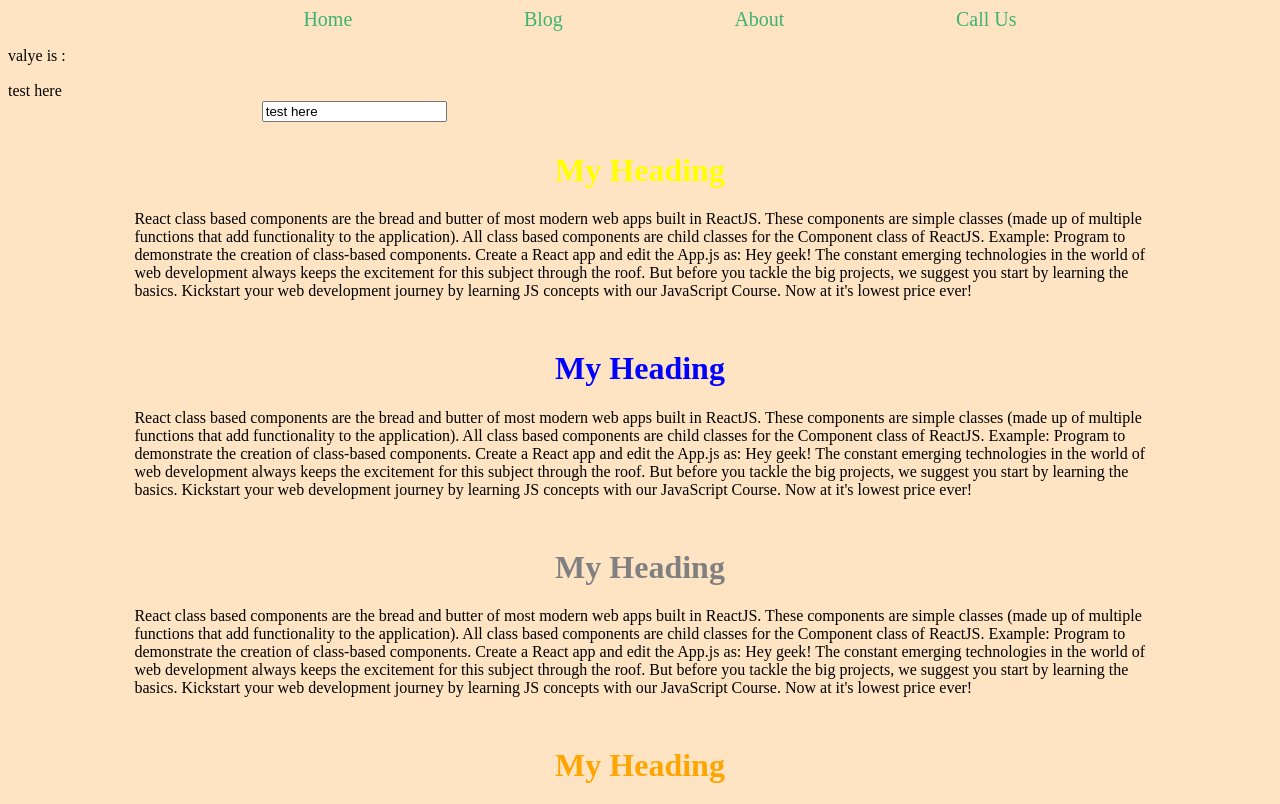
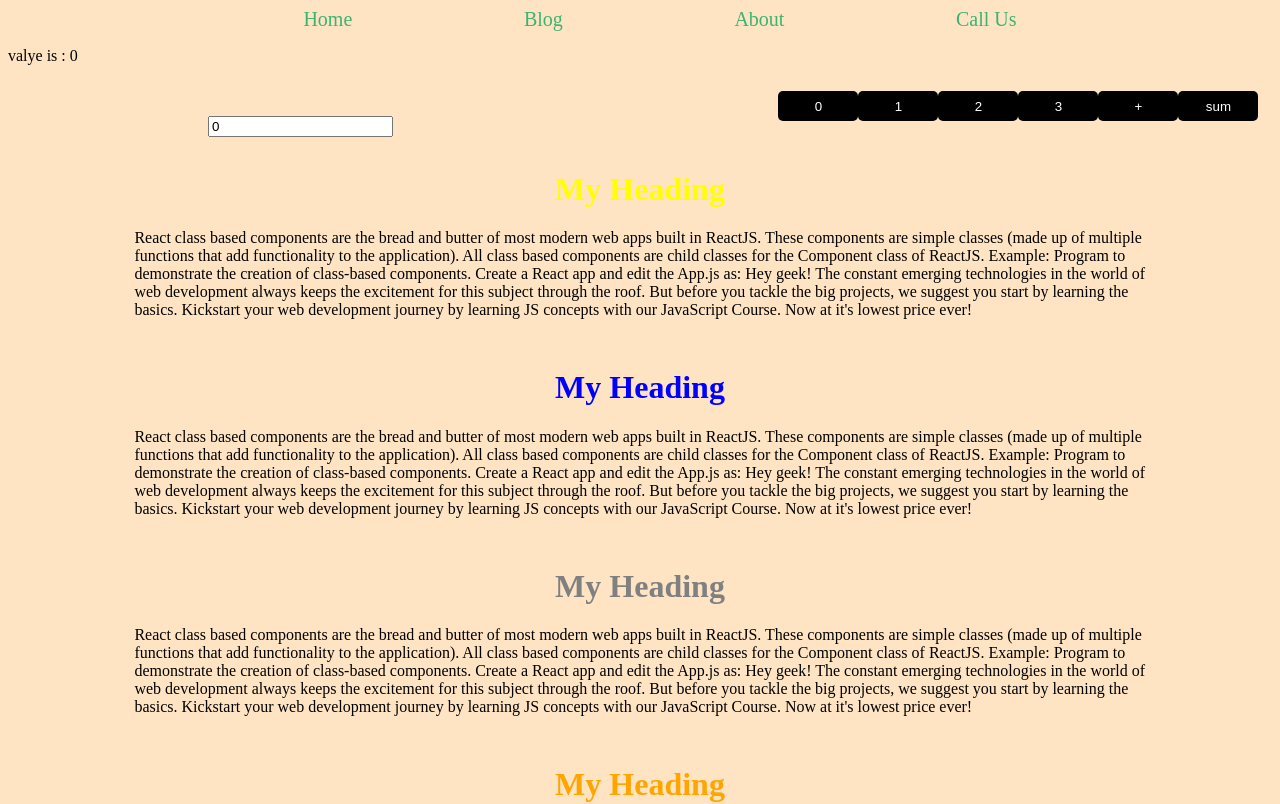
Before and after one commit to sukhreet028/React-Learning, a React (Create React App) app: page / in a window 1280 px wide. Shown: the top 804 px of the page. Built offline with nearby package versions, Linux system fonts and the light colour scheme.

Commit message:
calc-logic

```diff
--- a/src/components/Pages/Home.jsx
+++ b/src/components/Pages/Home.jsx
@@ -3,24 +3,69 @@ import List from '../List-com/List';
 import Head from '../Head-com/Head';
 import Footer from '../footer/footer';
 import Input from '../input-com/input';
+import Buttons from '../buttons/buttons';
+import { useState } from 'react';
+
 function Home() {
   const colorHeading = ['red', 'green', 'pink'];
   const colorHeading2 = ['yellow', 'blue', 'gray', 'orange'];
   let printNumber = 4;
   const navData = ['Home', 'Blog', 'About', 'Call Us'];
   const navData1 = ['Find us', 'Contact us'];
+  const [result, setResult] = useState(0);
+  const buttonArray = [0,1,2,3];
+  const  [first,setFirst] = useState([]);
+  const  [storeFirstValue , setStoreFirstValue] = useState();
+
+  const sumData = (value) => {
+    if(value === 'sum') {
+      let storeSecondValue = parseInt(first.join(''));
+      let sum = (storeFirstValue ? storeFirstValue : 0) + storeSecondValue;
+      console.log(storeFirstValue, storeSecondValue);
+      setResult(sum);
+      setFirst([]);
+    }else if(value === '+') {
+      setStoreFirstValue(parseInt(first.join('')));
+      setFirst([]);
+    } else {
+      first.push(value);
+      setFirst(prev =>[...prev]);
+      let keys = parseInt(first.join(''));
+      setResult(keys);
+    }
+  };
+
   return (
     <>
       <List navData={navData} classType="main-nav" />
       {printNumber === 3 && (
-        <Head printNumbers={printNumber} colors={colorHeading} />
+        <Head printNumbers={printNumber} color={colorHeading} />
       )}
-      <Input />
+      <Input result={result} />
+      {buttonArray.map((data) =>(<Buttons
+        key={data}
+        buttonType="button"
+        name={data}
+        classStyle="simple-button"
+        func={()=>sumData(data)}
+      />))}
+       <Buttons
+        buttonType="button"
+        name="+"
+        classStyle="simple-button"
+        func={()=>sumData('+')}
+      />
+       <Buttons
+        buttonType="button"
+        name="sum"
+        classStyle="simple-button"
+        func={()=>sumData('sum')}
+      />
       <Head
         printNumbers={printNumber === 4 ? printNumber : 0}
         colors={printNumber === 4 && colorHeading2}
       />
-      <List navData={navData1} classType="small-nav"/>
+      <List navData={navData1} classType="small-nav" />
       <Demo />
       <Footer />
     </>
--- /dev/null
+++ b/src/components/buttons/buttons.jsx
@@ -0,0 +1,10 @@
+const buttons = (props) => {
+    const {name, buttonType , classStyle , func} = props;
+    return (
+        <button type={buttonType} onClick={()=> func()}  className={classStyle}>
+            {name}
+        </button>
+    );
+};
+
+export default buttons;
--- a/src/components/input-com/input.jsx
+++ b/src/components/input-com/input.jsx
@@ -1,14 +1,23 @@
-import { useState } from "react";
+import { useState } from 'react';
 
-function InputCom() {
-    const [inputValue, setInputValue] = useState('test here');
-    const inputData = (event) => {
-        setInputValue(event.target.value);
-    }
-  return <> <p> valye is : </p>{ inputValue }
-  <input onChange = {($event)=> inputData($event)}
-  value={inputValue}
-  style={{ transform: 'translate(200px,20px)' }} type="input" /> </>;
+function InputCom(props) {
+  const { result } = props;
+  const [inputValue, setInputValue] = useState('test here');
+  const inputData = (event) => {
+    setInputValue(event.target.value);
+  };
+  return (
+    <>
+      {' '}
+      <p> valye is : {result}</p>
+      <input
+        onChange={($event) => inputData($event)}
+        value={result}
+        style={{ transform: 'translate(200px,20px)' }}
+        type="input"
+      />{' '}
+    </>
+  );
 }
 
 export default InputCom;
```
Also changed, not shown: src/components/buttons/buttons.css (added).
